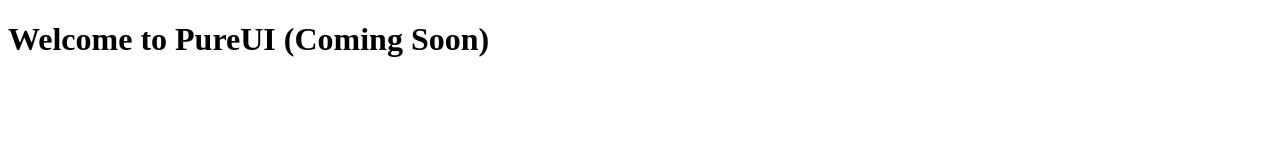
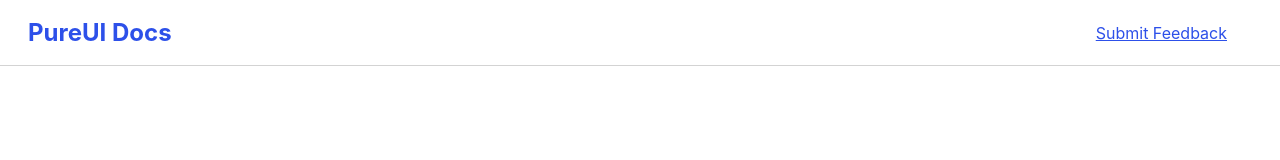
Before and after one commit to reeceatkinson/bootoff, a plain HTML site: page docs/index.html in a window 1280 px wide. Drawn offline with Linux system fonts and the light colour scheme; files that its build step writes are made by us from their sources.

Commit message:
Nav Bar and Font Weights & Colors

```diff
--- a/css/pureui.css
+++ b/css/pureui.css
@@ -1,29 +1,67 @@
 /* Navbar */
 .nav {
-
+    background-color: white;
+    margin: -10px;
+    padding: 20px;
+    padding-bottom: 18px;
+    padding-left: 30px;
+    padding-right: 45px;
+    width: auto;
+    color: white;
+    border-bottom: 1px solid lightgrey;
+    font-family: -apple-system, system-ui, BlinkMacSystemFont, Arial, "Segoe UI",
+        Roboto, "Helvetica Neue", sans-serif;
 }
 
-/* Top Banner */
-.t-banner {
-
+/* The header for nav */
+.nav--head {
+    font-size: 24px;
+    color: #2d50e9;
 }
 
-/* Alert Banner */
-.a-banner {
-
+/* Nav Links */
+.nav--item {
+    margin-left: auto;
+    margin-right: 0;
+    padding-top: 5px;
+    float: right;
+    color: black;
+    padding-left: 10px;
+    padding-right: 10px;
 }
 
+
+/* Top Banner */
+.t-banner {}
+
+/* Alert Banner */
+.a-banner {}
+
 /* Card */
-.card {
+.card {}
 
+/* Primary Button */
+.a-button {}
+
+/* Secondary Button */
+.b-button {}
+
+/* Bold Font */
+.bold {
+    font-weight: bold;
 }
 
-/* Primary Button */
-.a-button {
-
+/* Red Font Color */
+.f-red {
+    color: red;
 }
 
-/* Secondary Button */
-.b-button {
+/* Blue Font Color */
+.f-blue {
+    color: #2d50e9;
+}
 
+/* Green Font Color*/
+.f-green {
+    color: green;
 }
--- a/docs/index.html
+++ b/docs/index.html
@@ -10,7 +10,10 @@
   </head>
   <body>
     <main>
-        <h1>Welcome to PureUI (Coming Soon)</h1>
+      <div class="nav">
+        <span class="nav--head bold">PureUI Docs</span>
+        <a href="https://forms.clickup.com/36169079/f/12ftbq-2488/3F6HVFG8YB5HFZMNLE" class="nav--item f-blue">Submit Feedback</a>
+      </div>
     </main>
   </body>
 </html>
--- /dev/null
+++ b/docs/pureui.css
@@ -0,0 +1,67 @@
+/* Navbar */
+.nav {
+    background-color: white;
+    margin: -10px;
+    padding: 20px;
+    padding-bottom: 18px;
+    padding-left: 30px;
+    padding-right: 45px;
+    width: auto;
+    color: white;
+    border-bottom: 1px solid lightgrey;
+    font-family: -apple-system, system-ui, BlinkMacSystemFont, Arial, "Segoe UI",
+        Roboto, "Helvetica Neue", sans-serif;
+}
+
+/* The header for nav */
+.nav--head {
+    font-size: 24px;
+    color: #2d50e9;
+}
+
+/* Nav Links */
+.nav--item {
+    margin-left: auto;
+    margin-right: 0;
+    padding-top: 5px;
+    float: right;
+    color: black;
+    padding-left: 10px;
+    padding-right: 10px;
+}
+
+
+/* Top Banner */
+.t-banner {}
+
+/* Alert Banner */
+.a-banner {}
+
+/* Card */
+.card {}
+
+/* Primary Button */
+.a-button {}
+
+/* Secondary Button */
+.b-button {}
+
+/* Bold Font */
+.bold {
+    font-weight: bold;
+}
+
+/* Red Font Color */
+.f-red {
+    color: red;
+}
+
+/* Blue Font Color */
+.f-blue {
+    color: #2d50e9;
+}
+
+/* Green Font Color*/
+.f-green {
+    color: green;
+}
```
